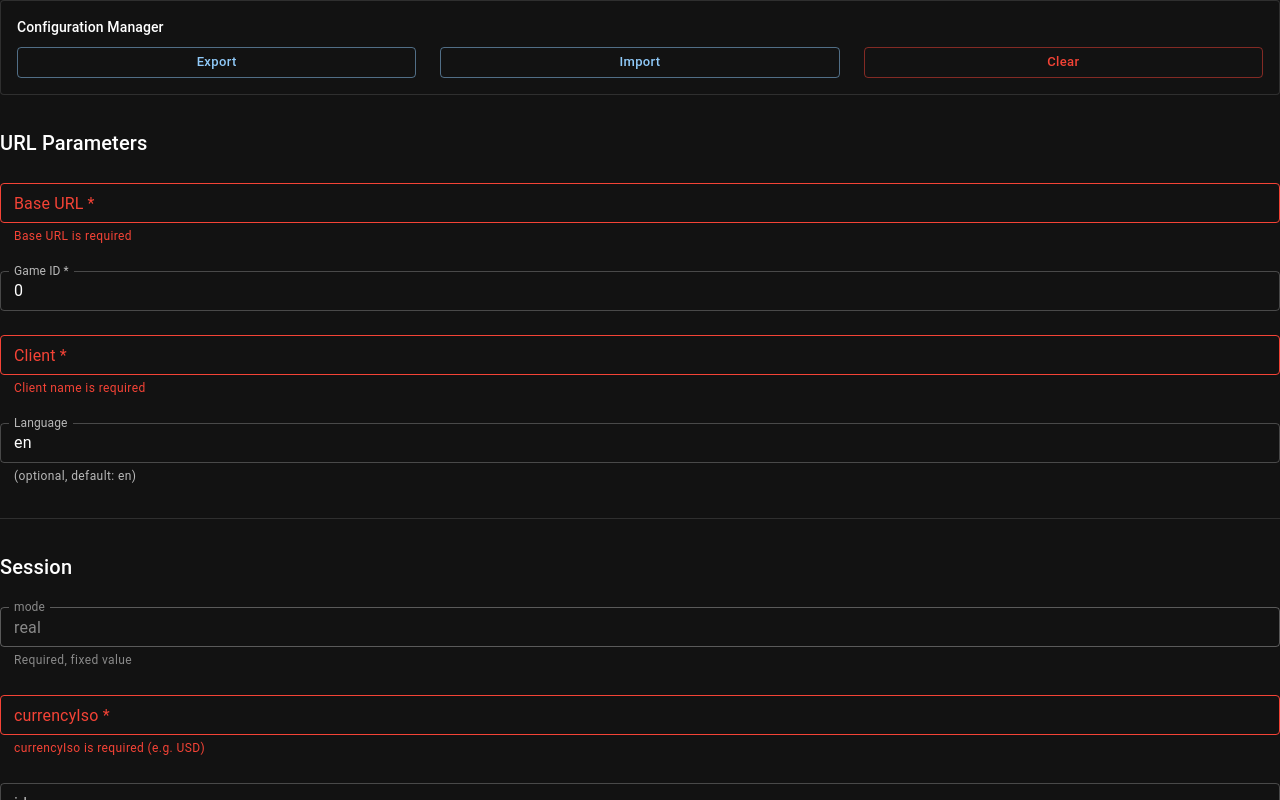
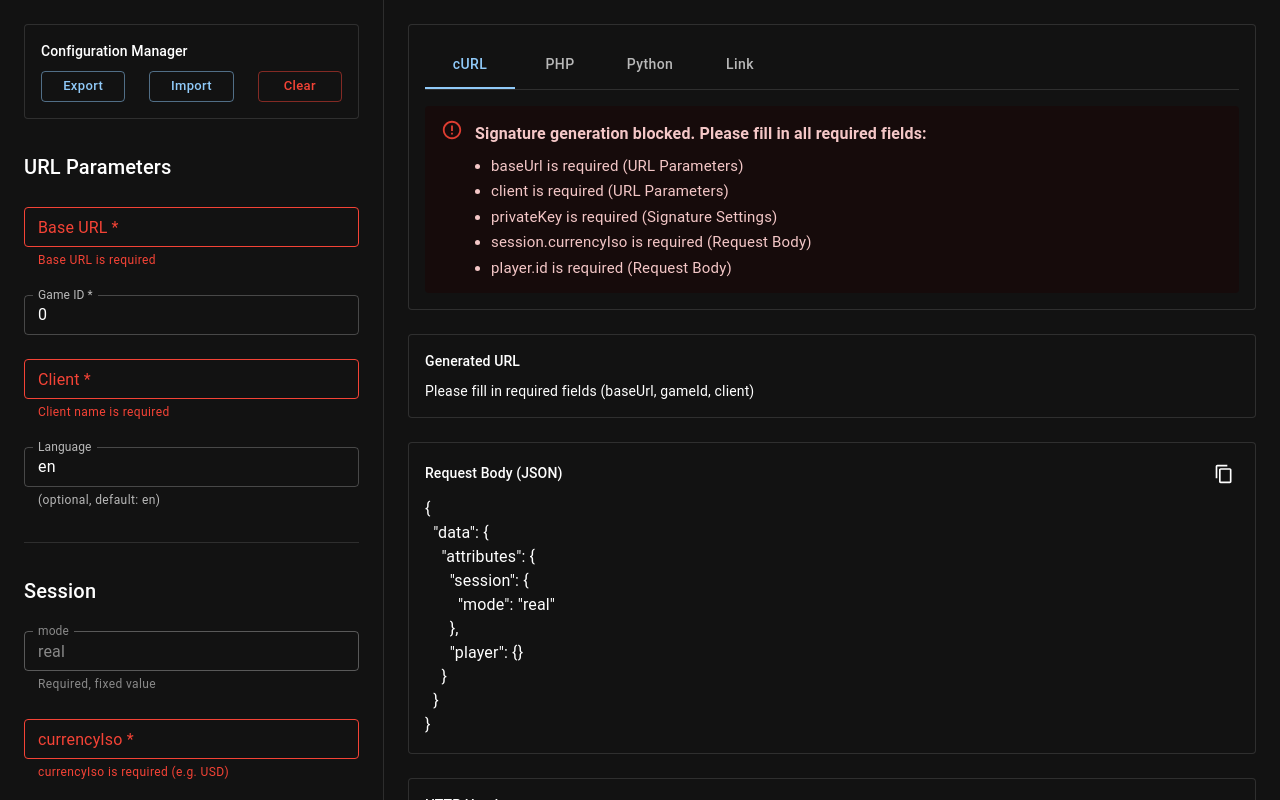
Before and after one commit to Walketit/enterra-open-game-api-v3, a React (Vite) app: page / in a window 1280 px wide. Shown: the top 800 px of the page. Built offline with nearby package versions, Linux system fonts and the light colour scheme.

Commit message:
refactor: move some css params to index.css Add some css to scrollbars

```diff
--- a/src/index.css
+++ b/src/index.css
@@ -7,6 +7,57 @@
 }
 
 body {
-  font-family: Arial, sans-serif;
+  font-family: -apple-system, BlinkMacSystemFont, "Segoe UI", Roboto, Helvetica, Arial, sans-serif;
   background-color: #000000;
+  color: #ffffff;
+  overflow-x: hidden;
 }
+
+::-webkit-scrollbar {
+  width: 8px;
+  height: 8px;
+}
+
+::-webkit-scrollbar-track {
+  background: #1e1e1e;
+}
+
+::-webkit-scrollbar-thumb {
+  background: #333333;
+  border-radius: 4px;
+}
+
+::-webkit-scrollbar-thumb:hover {
+  background: #444444;
+}
+
+.app-container {
+  display: flex;
+  min-height: 100vh;
+  width: 100%;
+}
+
+.sidebar-sticky {
+  width: 30%;
+  flex-shrink: 0;
+  position: sticky;
+  top: 0;
+  height: 100vh;
+  overflow-y: auto;
+  padding: 24px;
+  border-right: 1px solid #2d2d2d;
+}
+
+.main-content {
+  flex: 1;
+  padding: 24px;
+  display: flex;
+  flex-direction: column;
+  gap: 24px;
+  overflow-y: auto;
+}
+
+.code-pre-scroll {
+  max-height: 400px;
+  overflow: auto;
+}
```
